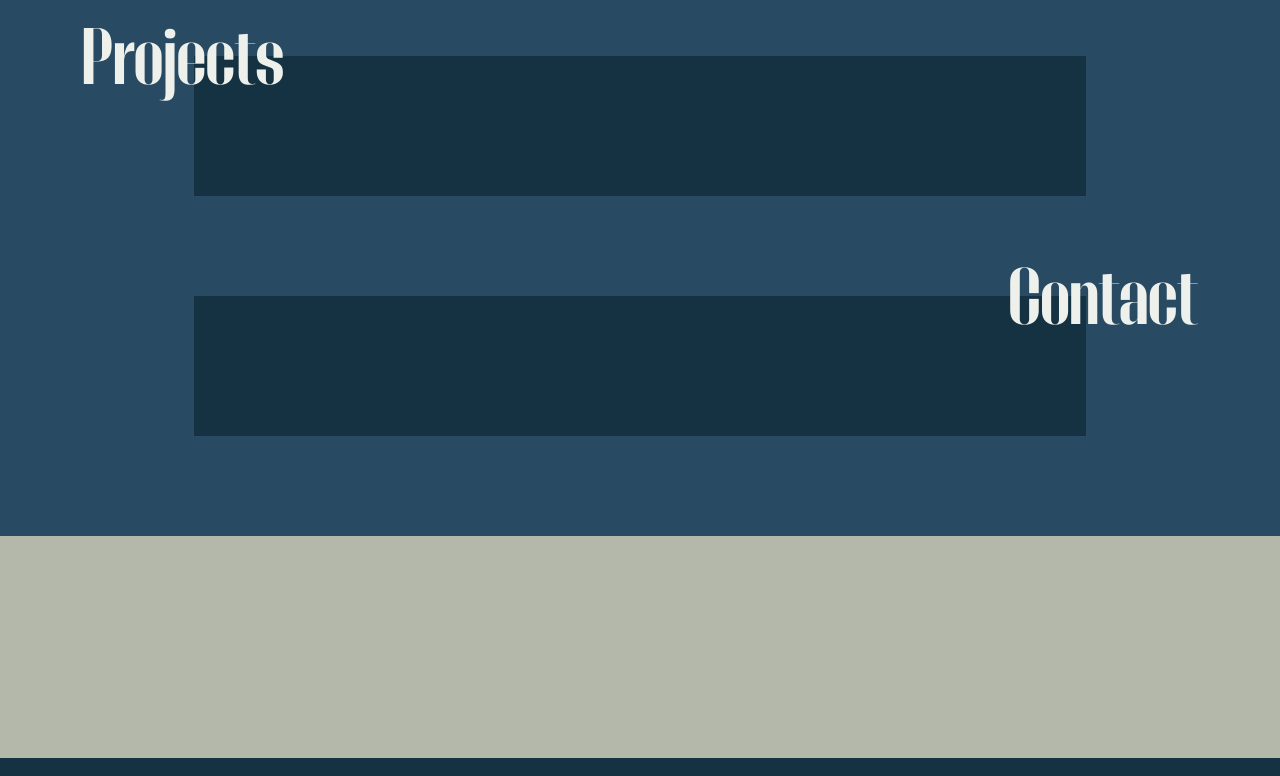
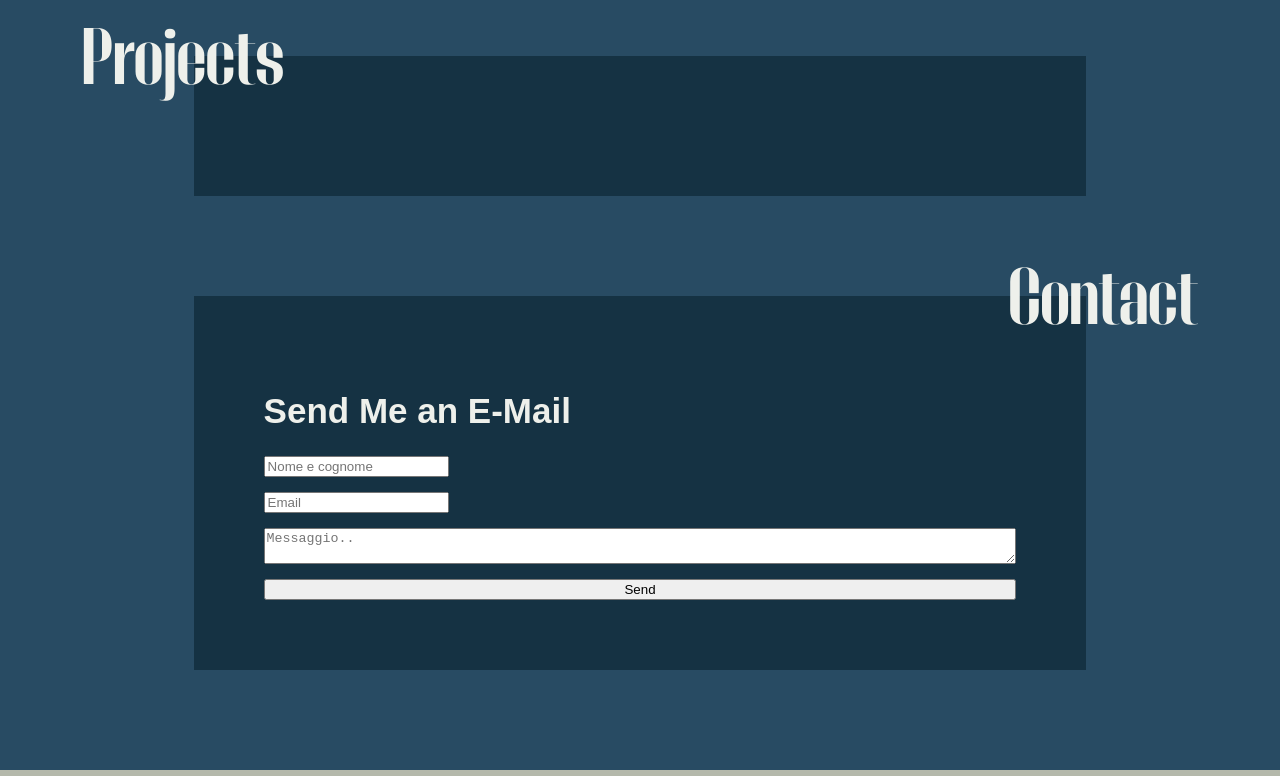
Before and after one commit to lorenzovirano/viranodesign, a Next.js app: page / in a window 1280 px wide. Shown: the part 1860-2636 px from the top of the page. Built offline with nearby package versions, Linux system fonts and the light colour scheme.

Commit message:
Creato scheletro form

```diff
--- a/components/Contact.jsx
+++ b/components/Contact.jsx
@@ -6,6 +6,17 @@ export default function Contact() {
         <section className={sectionClasses} id="contact-me">
             <h1 className="section__title title--right">Contact</h1>
             <div className='content'>
+                <h2 className='section__subtitle'>Send Me an E-Mail</h2>
+                <form className={css.contactForm}>
+                    <div className={css.inputContainer}>
+                        <input placeholder='Nome e cognome'></input>
+                    </div>
+                    <div className={css.inputContainer}>
+                        <input placeholder='Email'></input>
+                    </div>
+                    <textarea placeholder='Messaggio..'></textarea>
+                    <button>Send</button>
+                </form>
             </div>
         </section>
     )
--- a/components/Skills.jsx
+++ b/components/Skills.jsx
@@ -8,7 +8,7 @@ export default function Skills() {
             <h1 className="section__title title--right">Skills</h1>
             <div className='content'>
                 <ProgressBar label="CSS" value={95} />
-                <ProgressBar label="JavaScript" value={90} />
+                <ProgressBar label="JS" value={90} />
                 <ProgressBar label="HTML" value={100} />
                 <ProgressBar label="PHP" value={75} />
                 <ProgressBar label="CSS" value={90} />
--- a/styles/Banner.module.css
+++ b/styles/Banner.module.css
@@ -63,3 +63,18 @@
 .roles:last-child {
     bottom: -20px;
 }
+
+@media screen and (max-width: 768px) {
+    .banner__title{
+        font-size: 9rem;
+        line-height: 103px;
+    }
+    .banner__title::before{
+        height: 245px;
+        top: -280px;
+    }
+    .banner__title::after{
+        height: 245px;
+        top: 215px;
+    }
+}
--- a/styles/Contact.module.css
+++ b/styles/Contact.module.css
@@ -0,0 +1,5 @@
+.contactForm{
+    display: flex;
+    flex-direction: column;
+    gap: 15px;
+}
--- a/styles/globals.css
+++ b/styles/globals.css
@@ -91,6 +91,12 @@ a {
   top: -30px;
 }
 
+.section__subtitle{
+  color: var(--color__text);
+  font-size: 35px;
+  margin: 25px auto;
+}
+
 .title--right{
   text-align: right;
 }
@@ -106,4 +112,7 @@ a {
   .container--header{
       display: block;
   }
+  .content{
+    padding: 35px;
+  }
 }
```
